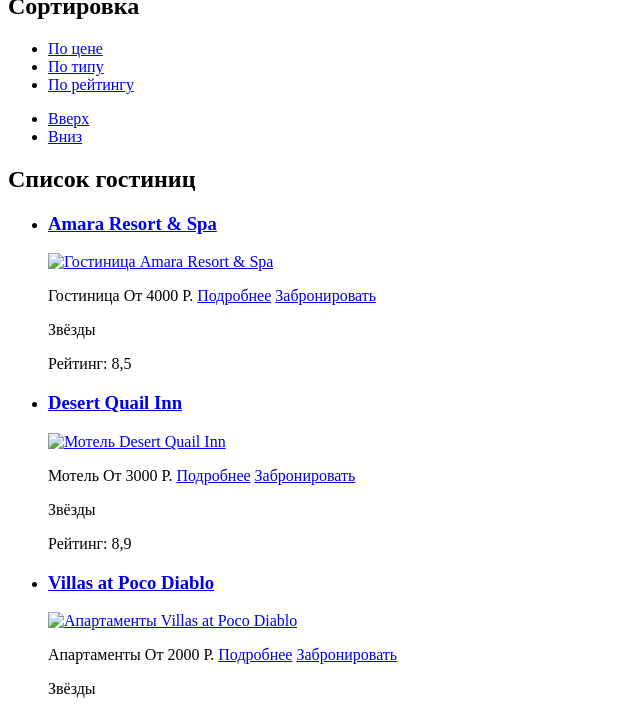
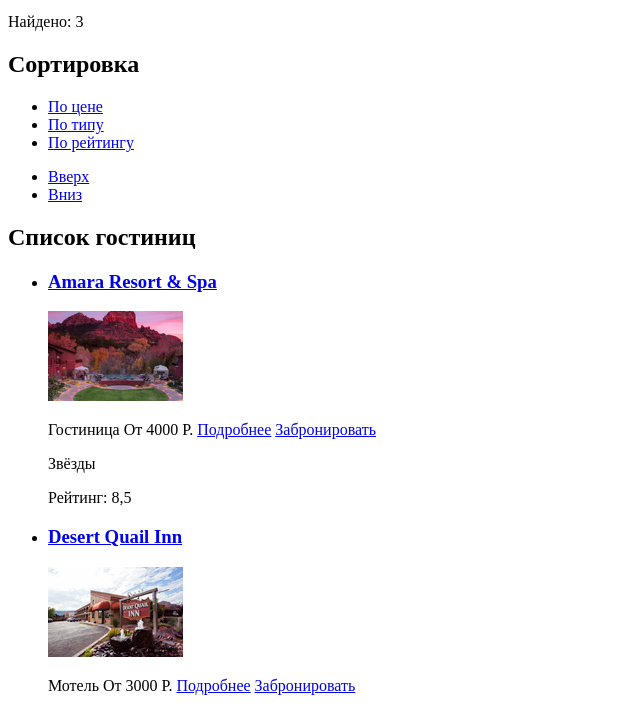
Before and after one commit to AnastasiaNick/806073-sedona, a plain HTML site: page inner.html in a window 1280 px wide. Shown: the part 175-883 px from the top of the page, without its empty margins (0-640 px from the left). Drawn offline with Linux system fonts and the light colour scheme.

Commit message:
Сохранены изображения

```diff
--- a/inner.html
+++ b/inner.html
@@ -2,13 +2,13 @@
 <html lang="ru">
 	<head>
 		<meta charset="utf-8">
-		<title>Sedona City</title>
+		<title>HTML Academy: Седона</title>
 	</head>
 	<body>
 		<header class="main-header">
 			<nav class="main-navigation">
 				<a class="main-header-logo">
-					<img src="" width="140px" height="72px" alt="Логотип города Седона">
+					<img src="img/logo.svg" width="140px" height="72px" alt="Логотип города Седона">
 				</a>
 				<ul class="site-navigation">
 					<li><a href="info.html"></a>Информация</li>
@@ -70,7 +70,7 @@
 						</h3>
 						<p class="catalog-item-image">
 							<a href="catalog-item.html">
-								<img src="img/hotel-1.jpg" width="135px" height="90px" alt="Гостиница Amara Resort & Spa">
+								<img src="img/amara-resort.jpg" width="135px" height="90px" alt="Гостиница Amara Resort & Spa">
 							</a>
 						</p>
 						<p class="catalog-item-price">
@@ -88,7 +88,7 @@
 						</h3>
 						<p class="catalog-item-image">
 							<a href="catalog-item.html">
-								<img src="img/hotel-2.jpg" width="135px" height="90px" alt="Мотель Desert Quail Inn">
+								<img src="img/desert-quail.jpg" width="135px" height="90px" alt="Мотель Desert Quail Inn">
 							</a>
 						</p>
 						<p class="catalog-item-price">
@@ -106,7 +106,7 @@
 						</h3>
 						<p class="catalog-item-image">
 							<a href="catalog-item.html">
-								<img src="img/hotel-1.jpg" width="135px" height="90px" alt="Апартаменты Villas at Poco Diablo">
+								<img src="img/villas.jpg" width="135px" height="90px" alt="Апартаменты Villas at Poco Diablo">
 							</a>
 						</p>
 						<p class="catalog-item-price">
```
Also changed, not shown: index.html (+2 -2 lines), img/amara-resort.jpg (added), img/calendar.svg (added), img/desert-quail.jpg (added), img/fb.svg (added), img/logo-htmlacademy.svg (added), img/logo.svg (added), img/promo-mask.svg (added), img/promo-welcome.svg (added), img/twitter.svg (added), img/villas.jpg (added), img/youtube.svg (added), img/★ .svg (added).
